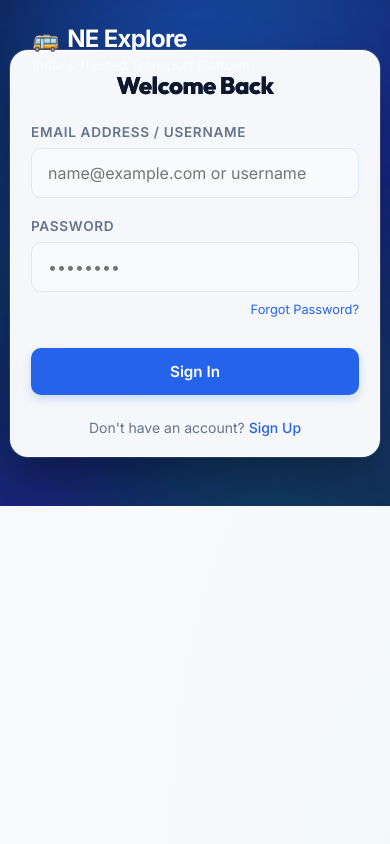
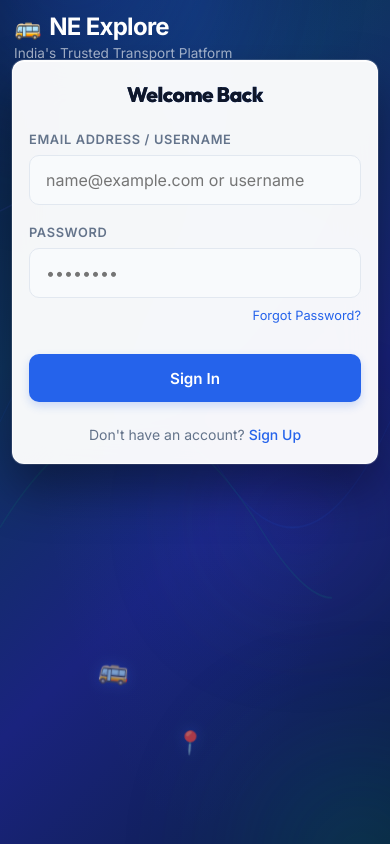
Before and after one commit to Avhi2345/Transport123, a React (Vite) app in the folder frontend/: page / in a window 390 px wide. Built offline with nearby package versions, Linux system fonts and the light colour scheme; no server answers.

Commit message:
style: optimize layout responsiveness and mobile touch targets

```diff
--- a/frontend/src/index.css
+++ b/frontend/src/index.css
@@ -56,12 +56,17 @@
   color: var(--text-main);
   font-family: var(--font-family);
   -webkit-font-smoothing: antialiased;
+  -moz-osx-font-smoothing: grayscale;
   min-height: 100vh;
+  min-height: 100dvh; /* Dynamic viewport for mobile browsers with UI chrome */
   overflow-x: hidden;
   position: relative;
   background-image:
     radial-gradient(at 0% 0%, rgba(37, 99, 235, 0.03) 0px, transparent 50%),
     radial-gradient(at 100% 100%, rgba(16, 185, 129, 0.02) 0px, transparent 50%);
+  /* Safe area insets for notched/island phones */
+  padding-left: env(safe-area-inset-left);
+  padding-right: env(safe-area-inset-right);
 }
 
 /* Scrollbar Styling */
@@ -226,6 +231,9 @@
   max-width: 1280px;
   margin: 0 auto;
   padding: 40px 24px;
+  /* Respect safe-area on sides for notch/island phones */
+  padding-left: max(24px, env(safe-area-inset-left));
+  padding-right: max(24px, env(safe-area-inset-right));
 }
 
 header {
@@ -395,6 +403,18 @@
   gap: 20px;
 }
 
+/* Tablet: collapse 4-col grids to 2-col */
+@media (max-width: 1024px) {
+  .responsive-grid-4 {
+    grid-template-columns: repeat(2, 1fr);
+    gap: 16px;
+  }
+  .responsive-grid-3 {
+    grid-template-columns: repeat(2, 1fr);
+    gap: 16px;
+  }
+}
+
 /* Mobile responsive menu */
 .desktop-nav {
   display: flex;
@@ -549,8 +569,10 @@
   inset: 0;
   width: 100vw;
   height: 100vh;
+  height: 100dvh;
   z-index: 9999;
   overflow: hidden;
+  overflow-y: auto;
 }
 
 /* NE Explore logo overlaying the animation */
@@ -567,8 +589,9 @@
   justify-content: center;
   align-items: center;
   min-height: 100vh;
+  min-height: 100dvh;
   width: 100%;
-  padding: 40px 20px;
+  padding: 80px 20px 40px; /* top padding accounts for logo overlay */
   position: relative;
   overflow: hidden;
   /* Deep navy-to-blue travel gradient base */
@@ -718,6 +741,8 @@
   border: 1px solid rgba(255, 255, 255, 0.7) !important;
   position: relative;
   z-index: 2;
+  /* Ensure card never overflows on tiny phones */
+  box-sizing: border-box;
   box-shadow:
     0 25px 50px rgba(0, 0, 0, 0.4),
     0 0 0 1px rgba(255,255,255,0.15),
@@ -816,17 +841,26 @@
   }
 
   .auth-wrapper {
-    padding: 10px;
-    min-height: 60vh;
+    padding: 70px 16px 32px;
+    align-items: flex-start;
+    padding-bottom: max(32px, env(safe-area-inset-bottom));
   }
 
   .auth-card {
-    padding: 24px 20px !important;
+    padding: 28px 20px !important;
+    border-radius: 16px !important;
+    max-width: 100% !important;
+  }
+
+  .auth-logo-overlay {
+    top: 16px;
+    left: 16px;
   }
 
   .modal-overlay {
     padding: 10px;
     align-items: flex-start;
+    padding-bottom: max(10px, env(safe-area-inset-bottom));
   }
 
   .modal-card {
@@ -836,22 +870,33 @@
   }
 }
 
-/* Media Queries for Viewports <= 768px */
+/* ============================================================
+   MOBILE-FIRST: Phones <= 768px
+   ============================================================ */
 @media (max-width: 768px) {
   .app-container {
     padding: 16px 12px;
+    padding-left: max(12px, env(safe-area-inset-left));
+    padding-right: max(12px, env(safe-area-inset-right));
   }
 
   .glass-panel {
     padding: 20px !important;
+    border-radius: 14px !important;
   }
 
   h1 {
     font-size: 1.85rem !important;
+    line-height: 1.25 !important;
   }
 
   h2 {
-    font-size: 1.5rem !important;
+    font-size: 1.45rem !important;
+    line-height: 1.3 !important;
+  }
+
+  h3 {
+    font-size: 1.15rem !important;
   }
 
   /* Form grids stack on mobile */
@@ -865,6 +910,7 @@
     display: none !important;
   }
 
+  /* Mobile hamburger button - always minimum 44x44px touch target */
   .mobile-menu-btn {
     display: flex !important;
     align-items: center;
@@ -874,14 +920,20 @@
     color: var(--text-main);
     font-size: 1.5rem;
     cursor: pointer;
+    min-width: 44px;
+    min-height: 44px;
     width: 44px;
     height: 44px;
     border-radius: 8px;
     transition: var(--transition-fast);
+    /* Prevent accidental tap double-fire on iOS */
+    -webkit-tap-highlight-color: transparent;
+    touch-action: manipulation;
   }
 
-  .mobile-menu-btn:hover {
-    background: rgba(0, 0, 0, 0.05);
+  .mobile-menu-btn:hover,
+  .mobile-menu-btn:active {
+    background: rgba(0, 0, 0, 0.07);
   }
 
   .mobile-menu-overlay.open {
@@ -899,30 +951,41 @@
     animation: fadeIn 0.2s ease forwards;
   }
 
-  /* Inputs touch size */
+  /* Inputs — comfortable touch size (iOS min 16px prevents auto-zoom) */
   input, select, textarea {
     padding: 14px 16px;
-    font-size: 1rem;
+    font-size: 16px; /* prevents iOS auto-zoom on focus */
+    min-height: 44px;
   }
 
+  label {
+    font-size: 0.8rem;
+  }
+
+  /* Buttons — full width on mobile, 44px min height */
   .btn {
     padding: 14px 24px;
     width: 100%;
     justify-content: center;
+    min-height: 48px !important;
+    -webkit-tap-highlight-color: transparent;
+    touch-action: manipulation;
   }
 
   .btn-inline {
     width: auto !important;
     padding: 10px 16px;
+    min-height: 48px !important;
   }
 
   /* Seat visual layout */
   .seat-map-wrapper {
     width: 100%;
     max-width: 280px;
+    margin: 0 auto;
   }
 
-  /* Sticky bar at the bottom for checkout */
+  /* Sticky bar at the bottom for checkout — safe-area aware */
   .sticky-bottom-bar {
     display: block;
     position: fixed;
@@ -934,15 +997,16 @@
     -webkit-backdrop-filter: blur(16px);
     border-top: 1px solid var(--border-color);
     padding: 16px 20px;
+    padding-bottom: max(16px, env(safe-area-inset-bottom));
     z-index: 90;
     box-shadow: 0 -4px 20px rgba(0, 0, 0, 0.1);
   }
 
   .with-sticky-bottom {
-    padding-bottom: 120px;
+    padding-bottom: calc(120px + env(safe-area-inset-bottom));
   }
 
-  /* conversion of table to responsive cards */
+  /* Responsive table → card layout on mobile */
   .responsive-table,
   .responsive-table thead,
   .responsive-table tbody,
@@ -992,6 +1056,130 @@
     font-size: 0.85rem;
     text-transform: uppercase;
   }
+
+  /* Actions column wrapping on mobile */
+  .responsive-table td[data-label="Actions"] {
+    display: flex !important;
+    flex-direction: row !important;
+    flex-wrap: wrap !important;
+    justify-content: flex-start !important;
+    gap: 10px !important;
+    width: 100% !important;
+    padding-top: 12px !important;
+  }
+
+  .responsive-table td[data-label="Actions"] button {
+    flex: 1 1 auto !important;
+    width: auto !important;
+    margin: 0 !important;
+  }
+
+  /* Override hardcoded inline grid columns to stack on mobile */
+  .app-container div[style*="grid-template-columns"],
+  .operator-dashboard-layout div[style*="grid-template-columns"] {
+    grid-template-columns: 1fr !important;
+    gap: 16px !important;
+  }
+
+  /* Override Booking Page layout to stack and reduce double gap */
+  div:has(> div > .seat-map-wrapper) {
+    grid-template-columns: 1fr !important;
+    gap: 20px !important;
+  }
+
+  /* Search page filter bar wrapping on mobile */
+  .animate-fade-in > .glass-panel.animate-fade-in {
+    padding: 16px !important;
+  }
+
+  .animate-fade-in > .glass-panel.animate-fade-in > div {
+    flex-direction: column !important;
+    align-items: stretch !important;
+    gap: 14px !important;
+  }
+
+  .animate-fade-in > .glass-panel.animate-fade-in > div > div {
+    flex-direction: column !important;
+    width: 100% !important;
+    gap: 10px !important;
+  }
+
+  .animate-fade-in > .glass-panel.animate-fade-in > div > div > button {
+    width: 100% !important;
+    min-height: 48px !important;
+  }
+
+  /* Profile trigger easier to tap */
+  .profile-trigger {
+    padding: 8px;
+    border-radius: 8px;
+    min-height: 44px;
+    display: flex;
+    flex-direction: column;
+    justify-content: center;
+  }
+}
+
+/* ============================================================
+   SMALL PHONES <= 480px  (iPhone SE, Galaxy A series, etc.)
+   ============================================================ */
+@media (max-width: 480px) {
+  .app-container {
+    padding: 12px 10px;
+  }
+
+  .glass-panel {
+    padding: 14px !important;
+    border-radius: 12px !important;
+  }
+
+  h1 {
+    font-size: 1.6rem !important;
+  }
+
+  h2 {
+    font-size: 1.3rem !important;
+  }
+
+  .logo {
+    font-size: 1.3rem;
+  }
+
+  .auth-card {
+    padding: 20px 16px !important;
+    border-radius: 12px !important;
+  }
+
+  /* Support chat widget float positioning on small screens */
+  div[style*="position: fixed"][style*="bottom: 24px"][style*="right: 24px"] {
+    bottom: 12px !important;
+    right: 12px !important;
+    left: 12px !important;
+  }
+
+  /* Support chat container resize */
+  div[style*="position: fixed"][style*="bottom: 24px"][style*="right: 24px"] > div[style*="width: 350px"] {
+    width: calc(100vw - 24px) !important;
+    max-width: 100% !important;
+    height: 400px !important;
+  }
+
+  .auth-wrapper {
+    padding: 60px 12px 28px;
+  }
+
+  .auth-logo-overlay {
+    top: 12px;
+    left: 14px;
+  }
+
+  /* Reduce orb sizes on tiny screens for performance */
+  .auth-orb-1 { width: 280px; height: 280px; }
+  .auth-orb-2 { width: 220px; height: 220px; }
+  .auth-orb-3 { width: 160px; height: 160px; }
+
+  /* Fewer/smaller particles on small screens */
+  .auth-p4, .auth-p5 { display: none; }
 }
 
 /* Search responsive overrides */
@@ -1131,16 +1319,34 @@
   border-color: var(--border-color) !important;
 }
 
+/* ============================================================
+   TABLET: 769px – 1024px
+   ============================================================ */
+@media (min-width: 769px) and (max-width: 1024px) {
+  .app-container {
+    padding: 24px 20px;
+  }
+
+  .home-hero-banner {
+    padding: 70px 24px 110px;
+  }
+
+  .search-card-floating {
+    transform: translateY(40px);
+    margin-bottom: 60px;
+  }
+}
+
 /* Sidebar and Dashboard Grid Layout for OperatorDashboard */
 @media (min-width: 769px) {
   .operator-dashboard-layout {
     display: grid;
-    grid-template-columns: 280px 1fr;
+    grid-template-columns: 260px 1fr;
     grid-template-rows: auto 1fr;
     grid-template-areas:
       "sidebar header"
       "sidebar content";
-    gap: 30px;
+    gap: 24px;
     align-items: start;
   }
 
@@ -1160,6 +1366,7 @@
     padding: 24px 16px;
     gap: 8px;
     height: calc(100vh - 80px);
+    height: calc(100dvh - 80px);
     position: sticky;
     top: 40px;
     border: none;
@@ -1171,6 +1378,7 @@
     display: block;
     width: 100%;
     padding: 12px 16px;
+    min-height: 44px;
     border-radius: 8px;
     color: #94a3b8;
     font-weight: 500;
@@ -1179,6 +1387,7 @@
     transition: var(--transition-fast);
     text-align: left;
     border-bottom: none !important;
+    -webkit-tap-highlight-color: transparent;
   }
 
   .operator-dashboard-layout .scrollable-tab-item:hover {
@@ -1237,16 +1446,69 @@
 
 @media (max-width: 768px) {
   .home-hero-banner {
-    padding: 60px 20px;
+    padding: 50px 16px 80px;
+    border-radius: 16px;
   }
 
   .home-hero-banner h1 {
-    font-size: 2.25rem !important;
-    line-height: 1.3 !important;
+    font-size: 2rem !important;
+    line-height: 1.25 !important;
   }
 
   .search-card-floating {
     transform: none;
-    margin-top: 20px;
+    margin-top: 16px;
+    margin-bottom: 0;
+    border-radius: 14px !important;
   }
 }
+
+@media (max-width: 480px) {
+  .home-hero-banner {
+    padding: 40px 12px 60px;
+    border-radius: 12px;
+  }
+
+  .home-hero-banner h1 {
+    font-size: 1.7rem !important;
+  }
+}
+
+/* ============================================================
+   LARGE SCREENS >= 1440px: Generous spacing
+   ============================================================ */
+@media (min-width: 1440px) {
+  .app-container {
+    padding: 48px 32px;
+  }
+
+  .home-hero-banner {
+    padding: 120px 40px 160px;
+  }
+}
+
+/* ============================================================
+   ACCESSIBILITY: Respect prefers-reduced-motion
+   ============================================================ */
+@media (prefers-reduced-motion: reduce) {
+  *,
+  *::before,
+  *::after {
+    animation-duration: 0.01ms !important;
+    animation-iteration-count: 1 !important;
+    transition-duration: 0.01ms !important;
+    scroll-behavior: auto !important;
+  }
+
+  /* Keep essential layout transitions, just remove decorative ones */
+  .auth-orb,
+  .auth-particle,
+  .auth-route-line,
+  .steering-wheel,
+  .pulse-indicator,
+  .hover-lift,
+  .animate-fade-in {
+    animation: none !important;
+    transition: none !important;
+  }
+}
```
